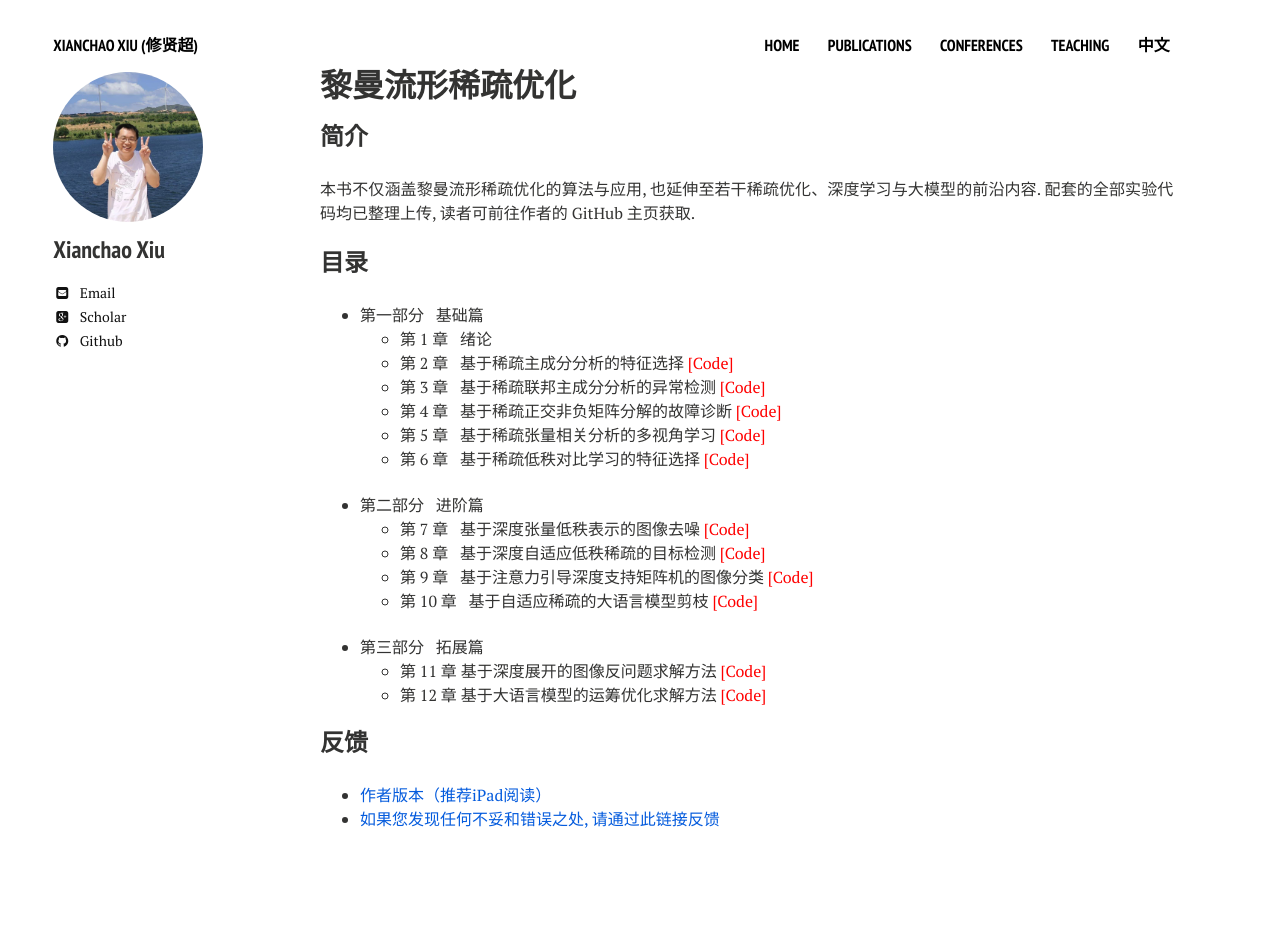
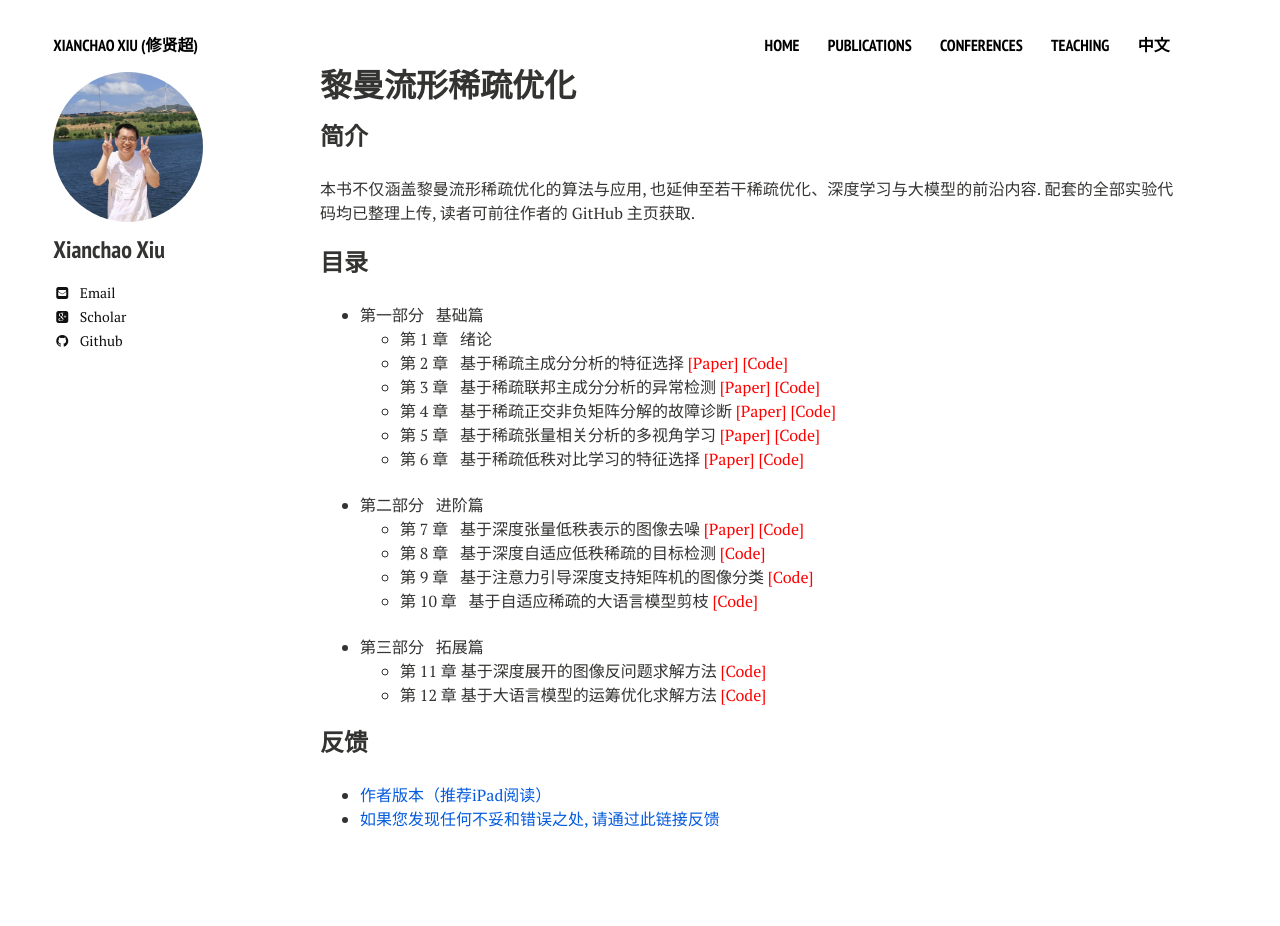
Before and after one commit to xianchaoxiu/xianchaoxiu.github.io, a Jekyll site: the page built from chinese/book/OPT/index.md, in a window 1280 px wide. Built offline with Jekyll 4.4.1, drawn with Linux system fonts in a browser that asks for light colours; nearby versions of some CDN libraries.

Commit message:
Update index.md

```diff
--- a/chinese/book/OPT/index.md
+++ b/chinese/book/OPT/index.md
@@ -13,14 +13,15 @@ share: false
 ### 目录
 * 第一部分 &nbsp; 基础篇 <br>
   - 第 1 章 &nbsp;  绪论 <br>
-  - 第 2 章 &nbsp;  基于稀疏主成分分析的特征选择 <a href="https://github.com/xianchaoxiu/BSUFS" class="textlink" target="_blank" style="color: red;">[Code]</a> <br>
-  - 第 3 章 &nbsp;  基于稀疏联邦主成分分析的异常检测 <a href="https://github.com/xianchaoxiu/FedEP" class="textlink" target="_blank" style="color: red;">[Code]</a> <br>
-  - 第 4 章 &nbsp;  基于稀疏正交非负矩阵分解的故障诊断 <a href="https://github.com/xianchaoxiu/SJSONMF" class="textlink" target="_blank" style="color: red;">[Code]</a>  <br>
-  - 第 5 章 &nbsp;  基于稀疏张量相关分析的多视角学习 <a href="https://github.com/zhudafa/STCCA-L" class="textlink" target="_blank" style="color: red;">[Code]</a> <br>
-  - 第 6 章 &nbsp;  基于稀疏低秩对比学习的特征选择 <a href="https://github.com/xianchaoxiu/DSCOFS-CL" class="textlink" target="_blank" style="color: red;">[Code]</a> <br><br>
+  - 第 2 章 &nbsp;  基于稀疏主成分分析的特征选择 <a href="https://doi.org/10.1109/TIP.2025.3620667" class="textlink" target="_blank" style="color: red;">[Paper]</a>  <a href="https://github.com/xianchaoxiu/BSUFS" class="textlink" target="_blank" style="color: red;">[Code]</a> <br>
+  - 第 3 章 &nbsp;  基于稀疏联邦主成分分析的异常检测 <a href="https://doi.org/10.1109/JIOT.2026.3701337" class="textlink" target="_blank" style="color: red;">[Paper]</a> <a href="https://github.com/xianchaoxiu/FedEP" class="textlink" target="_blank" style="color: red;">[Code]</a> <br>
+  - 第 4 章 &nbsp;  基于稀疏正交非负矩阵分解的故障诊断 <a href="https://doi.org/10.1109/TIM.2023.3241990" class="textlink" target="_blank" style="color: red;">[Paper]</a> <a href="https://github.com/xianchaoxiu/SJSONMF" class="textlink" target="_blank" style="color: red;">[Code]</a>  <br>
+  - 第 5 章 &nbsp;  基于稀疏张量相关分析的多视角学习 <a href="https://doi.org/10.1109/TCSVT.2025.3642736" class="textlink" target="_blank" style="color: red;">[Paper]</a> <a href="https://github.com/zhudafa/STCCA-L" class="textlink" target="_blank" style="color: red;">[Code]</a> <br>
+  - 第 6 章 &nbsp;  基于稀疏低秩对比学习的特征选择 <a href="https://link.cnki.net/urlid/31.1732.O1.20251222.1101.002" class="textlink" target="_blank" style="color: red;">[Paper]</a>  <a href="https://github.com/xianchaoxiu/DSCOFS-CL" class="textlink" target="_blank" style="color: red;">[Code]</a> <br><br>
+
 
 * 第二部分 &nbsp; 进阶篇 <br>
-  - 第 7 章 &nbsp;  基于深度张量低秩表示的图像去噪 <a href="https://github.com/xianchaoxiu/STAR-Net" class="textlink" target="_blank" style="color: red;">[Code]</a> <br>
+  - 第 7 章 &nbsp;  基于深度张量低秩表示的图像去噪 <a href="https://doi.org/10.1016/j.patcog.2025.112496" class="textlink" target="_blank" style="color: red;">[Paper]</a>  <a href="https://github.com/xianchaoxiu/STAR-Net" class="textlink" target="_blank" style="color: red;">[Code]</a> <br>
   - 第 8 章 &nbsp;  基于深度自适应低秩稀疏的目标检测 <a href="https://github.com/xianchaoxiu/L-RPCANet" class="textlink" target="_blank" style="color: red;">[Code]</a> <br>
   - 第 9 章 &nbsp;  基于注意力引导深度支持矩阵机的图像分类 <a href="https://github.com/xianchaoxiu/AD-SMM" class="textlink" target="_blank" style="color: red;">[Code]</a>  <br>
   - 第 10 章 &nbsp;   基于自适应稀疏的大语言模型剪枝 <a href="https://github.com/xianchaoxiu/GAP" class="textlink" target="_blank" style="color: red;">[Code]</a>  <br><br>
```
